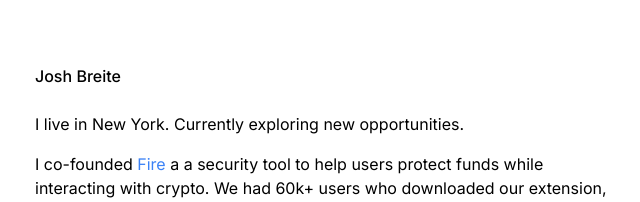
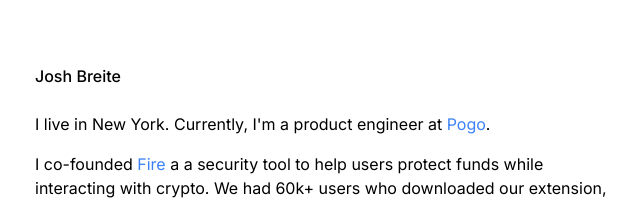
Before and after one commit to jbreite/jzb-personal-site, a Next.js app: page / in a window 1280 px wide. Shown: the top 202 px of the page, without its empty margins (317-957 px from the left). Built offline with nearby package versions, Linux system fonts and the light colour scheme.

Commit message:
add: Pogo Product Engineer

```diff
--- a/app/page.tsx
+++ b/app/page.tsx
@@ -26,7 +26,10 @@ export default function Home() {
       </header>
 
       <div className="flex flex-col gap-y-4 py-6 ">
-        <p>I live in New York. Currently exploring new opportunities.</p>
+        <p>
+          I live in New York. Currently, I&apos;m a product engineer at{" "}
+          <TextLink href={PogoLink} label="Pogo" />.
+        </p>
         <p>
           I co-founded <TextLink href={FireLink} label="Fire" external /> a a
           security tool to help users protect funds while interacting with
```
